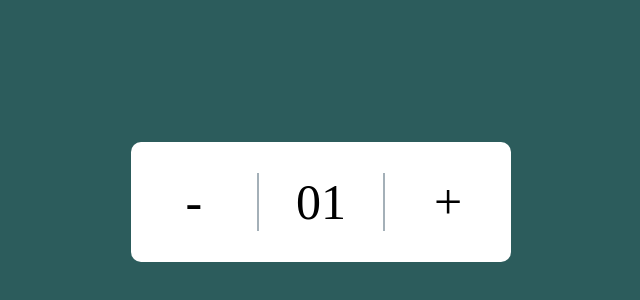
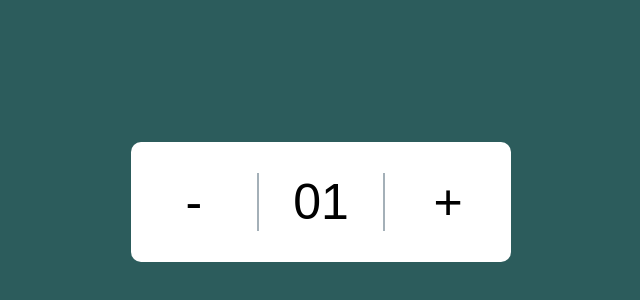
Before and after one commit to Ahmed-samir95/Counter, a plain HTML site: page index.html in a window 1280 px wide. Shown: the part 198-498 px from the top of the page, 319-959 px from the left. Drawn offline with Linux system fonts and the light colour scheme.

Commit message:
Change the font type

```diff
--- a/css/style.css
+++ b/css/style.css
@@ -2,6 +2,7 @@
     margin: 0;
     padding: 0;
     box-sizing: border-box;
+    font-family: 'Work Sans', sans-serif;
 }
 
 :root{
```
